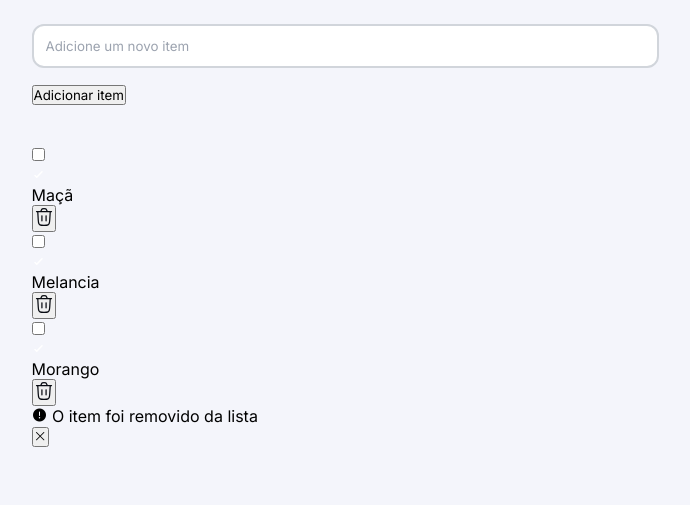
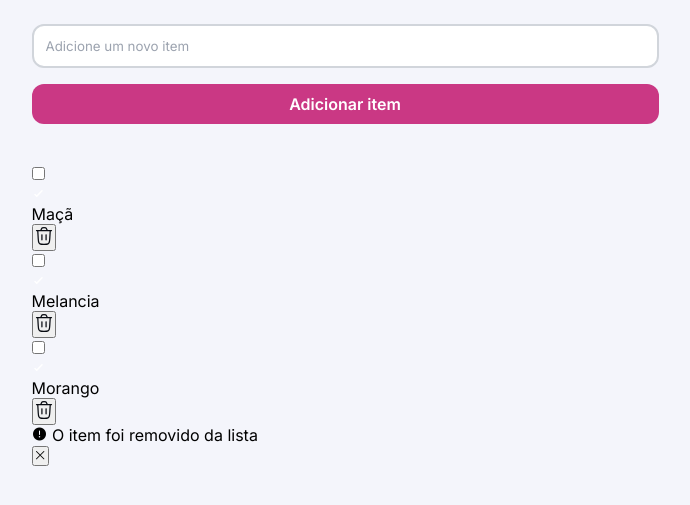
Before and after one commit to 1ucasxz/quicklist, a plain HTML site: page index.html in a window 1280 px wide. Shown: the part 185-690 px from the top of the page, without its empty margins (295-985 px from the left). Drawn offline with nearby package versions, Linux system fonts and the light colour scheme.

Commit message:
fim das estilizações da section.add-item

```diff
--- a/style.css
+++ b/style.css
@@ -89,4 +89,21 @@ main {
             border: 2px solid var(--color-brand);
         }
     }
+
+    button {
+        background: var(--color-brand);
+        border: none;
+        color: var(--always-white);
+        width: 100%;
+        padding: 1rem 2.4rem;
+        font-size: 1.6rem;
+        line-height: 2rem;
+        border-radius: 1.2rem;
+        font-weight: 600;
+        cursor: pointer;
+
+        &:hover {
+            background-color: var(--color-brand-hover);
+        }
+    }
 }
```
